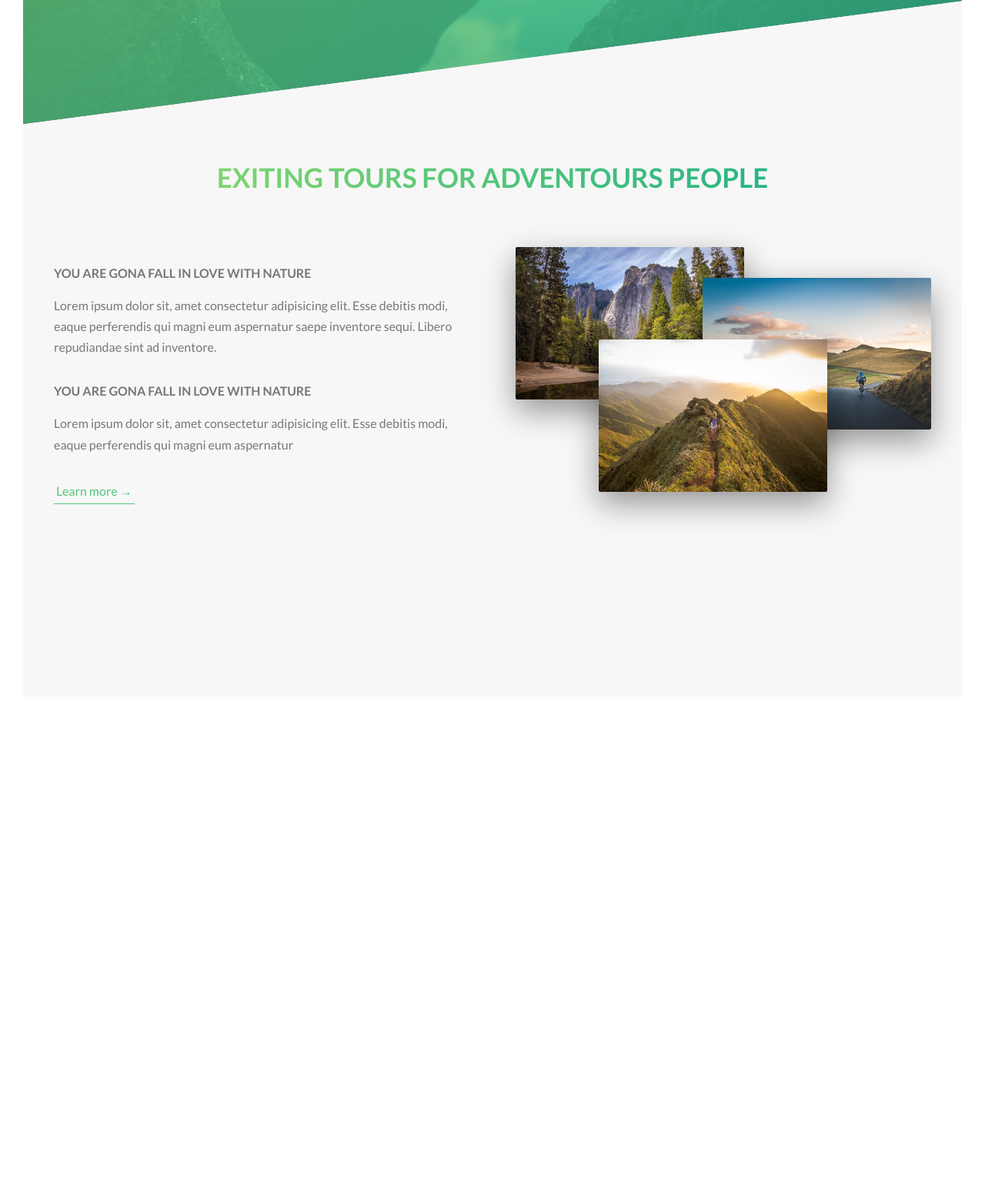
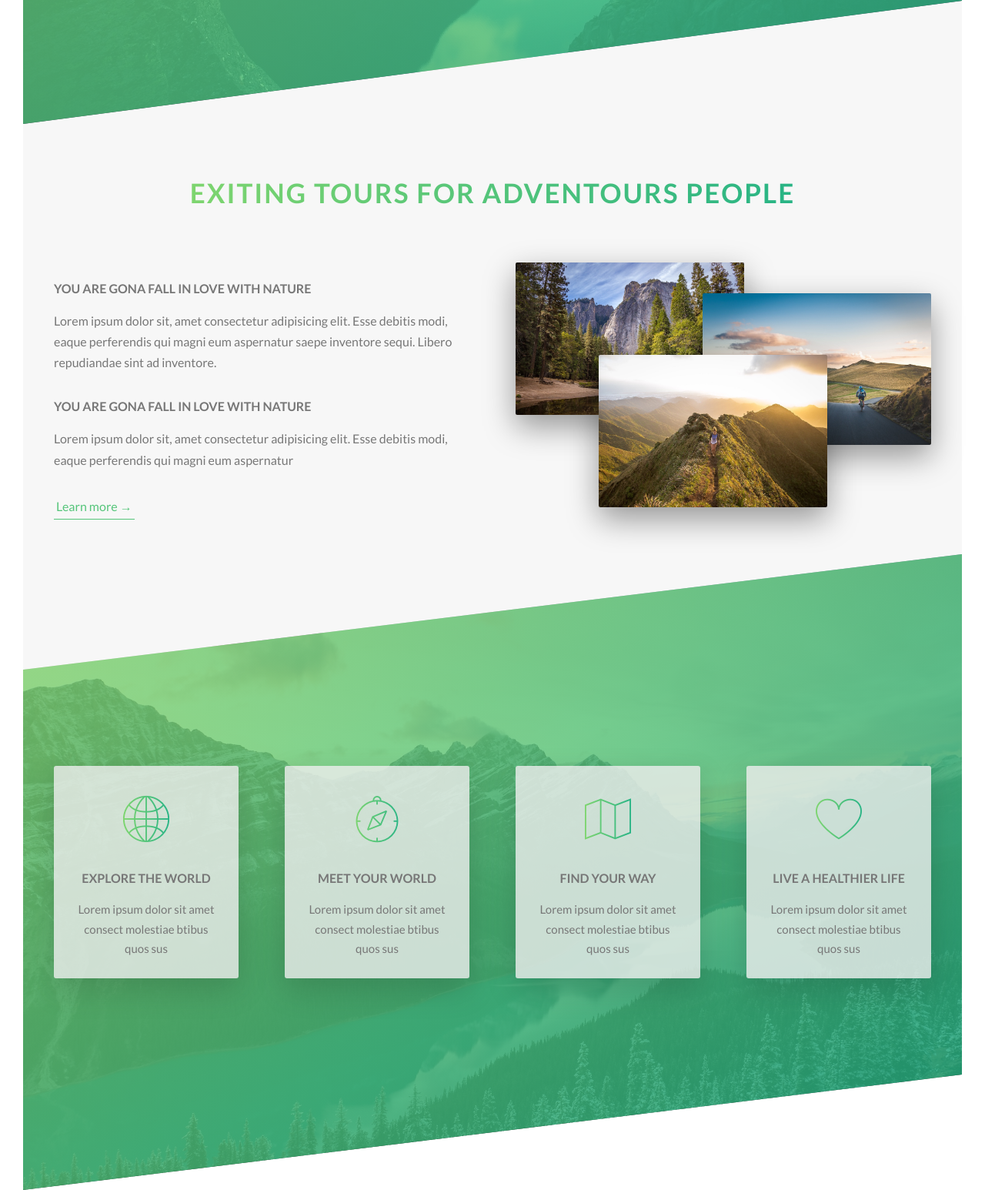
Before and after one commit to farooqwd/Natours, a website: page index.html in a window 1280 px wide. Shown: the part 629-2175 px from the top of the page at 77% size. Before the commit the page ends 1564 px from the top, so only its background shows below. Drawn offline with Linux system fonts and the light colour scheme.

Commit message:
feature section completed minor changes in about section due to bug in index file

```diff
--- a/index.html
+++ b/index.html
@@ -35,9 +35,8 @@
                         exiting tours for adventours people
                     </h2>
                 </div>
-            </section>
 
-            <section class="row">
+                <div class="row">
                     <div class="col-1-of-2">
                         <h3 class="heading-tertiary u-margin-bottom-small"> you are gona fall in love with nature</h3>
                         <p class="paragraph">
@@ -59,30 +58,52 @@
                             <img src="img/nat-3-large.jpg" alt="photo=3" class="composition__photo composition__photo--p3">
                         </div>
                     </div>
+                </div>
+
             </section>
 
-            <!-- <section class="section-features">
+
+
+            <section class="section-features">
                 <div class="row">
                     <div class="col-1-of-4">
                         <div class="feature-box">
                             <i class="feature-box__icon icon-basic-world"></i>
-                            <h3 class="heading-tertiary">explore the world</h3>
+                            <h3 class="heading-tertiary u-margin-bottom-small">explore the world</h3>
                             <p class="feature-box__text">
                                 Lorem ipsum dolor sit amet consect molestiae btibus quos sus
                             </p>
                         </div>
                     </div>
                     <div class="col-1-of-4">
-                        <div class="featurebox"></div>
+                        <div class="feature-box">
+                            <i class="feature-box__icon icon-basic-compass"></i>
+                            <h3 class="heading-tertiary u-margin-bottom-small">meet your world</h3>
+                            <p class="feature-box__text">
+                                Lorem ipsum dolor sit amet consect molestiae btibus quos sus
+                            </p>
+                        </div>
                     </div>
                     <div class="col-1-of-4">
-                        <div class="featurebox"></div>
+                        <div class="feature-box">
+                            <i class="feature-box__icon icon-basic-map"></i>
+                            <h3 class="heading-tertiary u-margin-bottom-small">find your way</h3>
+                            <p class="feature-box__text">
+                                Lorem ipsum dolor sit amet consect molestiae btibus quos sus
+                            </p>
+                        </div>
                     </div>
                     <div class="col-1-of-4">
-                        <div class="featurebox"></div>
+                        <div class="feature-box">
+                            <i class="feature-box__icon icon-basic-heart"></i>
+                            <h3 class="heading-tertiary u-margin-bottom-small">live a healthier life</h3>
+                            <p class="feature-box__text">
+                                Lorem ipsum dolor sit amet consect molestiae btibus quos sus
+                            </p>
                         </div>
                     </div>
-            </section> -->
+                </div>
+            </section>
         </main>
 
     </body>
--- a/sass/abstracts/_variables.scss
+++ b/sass/abstracts/_variables.scss
@@ -4,8 +4,9 @@
 $color-primary:#55c57a;
 $color-primary-light:#7ed56f;
 $color-primary-dark: #28b485;
+$color-grey-light-1: #f7f7f7;
+$color-grey-light-2: #eee;
 $color-grey-dark: #777;
-$color-grey-dark-1: #f7f7f7;
 $color-white: #eee;
 $color-black: #000;
 
--- a/sass/base/_typography.scss
+++ b/sass/base/_typography.scss
@@ -46,11 +46,14 @@ body {
     font-size: 3.5rem;
     text-transform: uppercase;
     font-weight: 700;
+    display: inline-block;
     background-image: linear-gradient(to right, $color-primary-light, $color-primary-dark);
-    display: inline-block;
-    background-clip:text;
+    background-clip: text;
     -webkit-background-clip: text;
     color: transparent;
+    letter-spacing: .2rem;
+    transition: all .2s;
+
     &:hover {
         transform: skewY(2deg) skewX(15deg) scale(1.1);
         text-shadow: .5rem 1rem 2rem rgba($color-black, .2);
--- a/sass/components/_feature-box.scss
+++ b/sass/components/_feature-box.scss
@@ -0,0 +1,23 @@
+.feature-box {
+    background-color: rgba($color-white, .8);
+    font-size: 1.5rem;
+    padding: 2.5rem;
+    text-align: center;
+    border-radius: 3px;
+    box-shadow: 0 1.5rem 4rem rgba($color-black, .15);
+    transition: transform .3s;
+
+    &__icon {
+        font-size: 6rem;
+        margin-bottom: .5rem;
+        display: inline-block;
+        background-image: linear-gradient(to right, $color-primary-light, $color-primary-dark);
+        background-clip: text;
+        -webkit-background-clip: text;
+        color: transparent;
+    }
+
+    &:hover {
+        transform: translateY(-1.5rem) scale(1.03);
+    }
+}
--- a/sass/layout/_grid.scss
+++ b/sass/layout/_grid.scss
@@ -1,5 +1,4 @@
 .row {
-    padding-bottom: 25rem;
      max-width: $grid-width;
      margin: 0 auto;
 
--- a/sass/pages/_home.scss
+++ b/sass/pages/_home.scss
@@ -1,7 +1,21 @@
 .section-about {
+    background-color: $color-grey-light-1;
     margin-top: -20vh;
-    padding-top: 20rem;
+    padding: 22rem 0;
 }
-main {
-    background-color: $color-grey-dark-1;
+
+.section-features {
+    padding: 20rem 0;
+    background-image:linear-gradient(
+        to right bottom,
+        rgba($color-primary-light, 0.8),
+        rgba($color-primary-dark, 0.8)),
+     url(../img/nat-4.jpg);
+     background-size: cover;
+     margin-top: -10rem;
+     transform: skewY( -7deg );
+
+     & > * {
+        transform: skewY(7deg);
+     }
 }
```
Also changed, not shown: css/style.css. Lines whose indentation alone changed are shown as unchanged.
